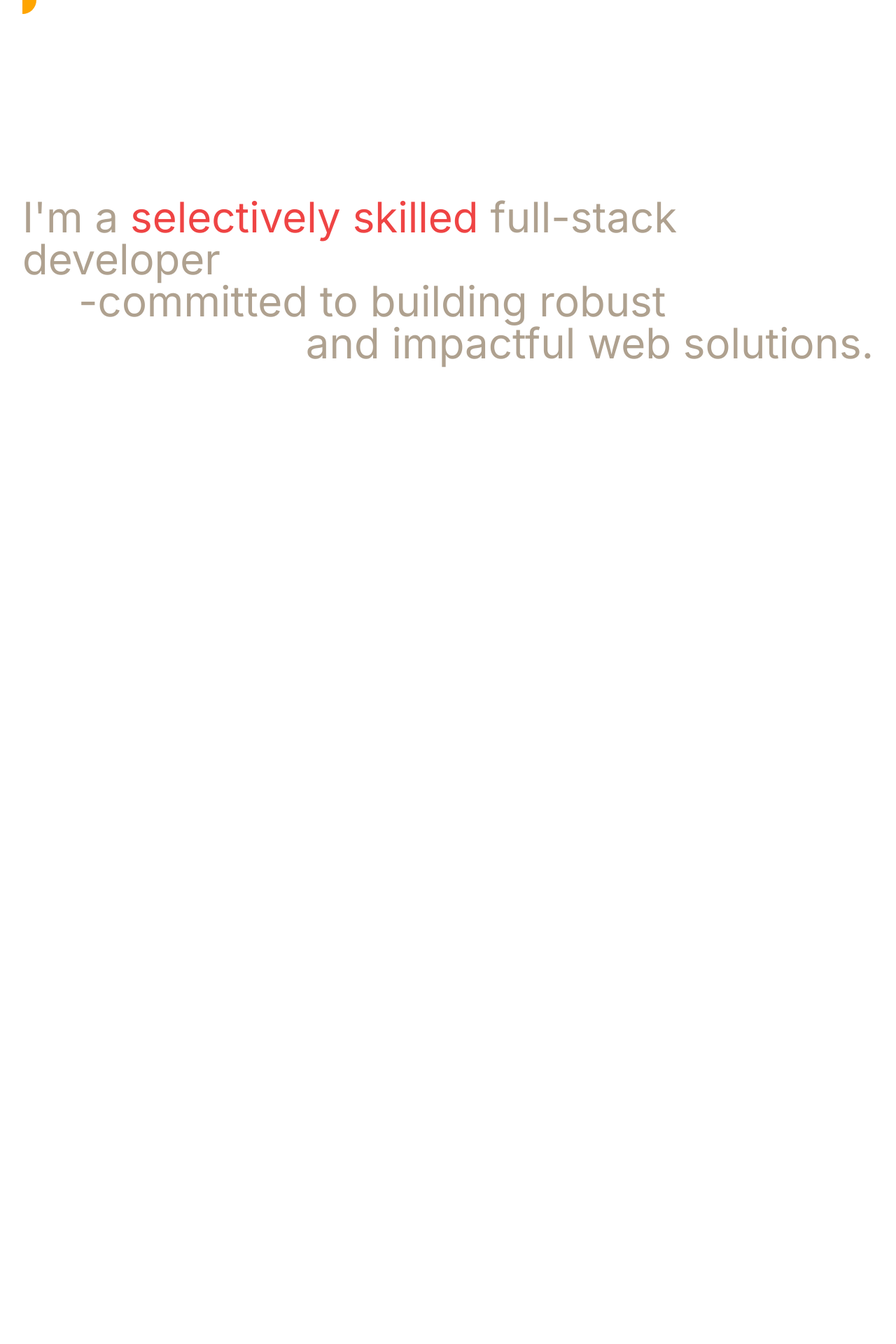
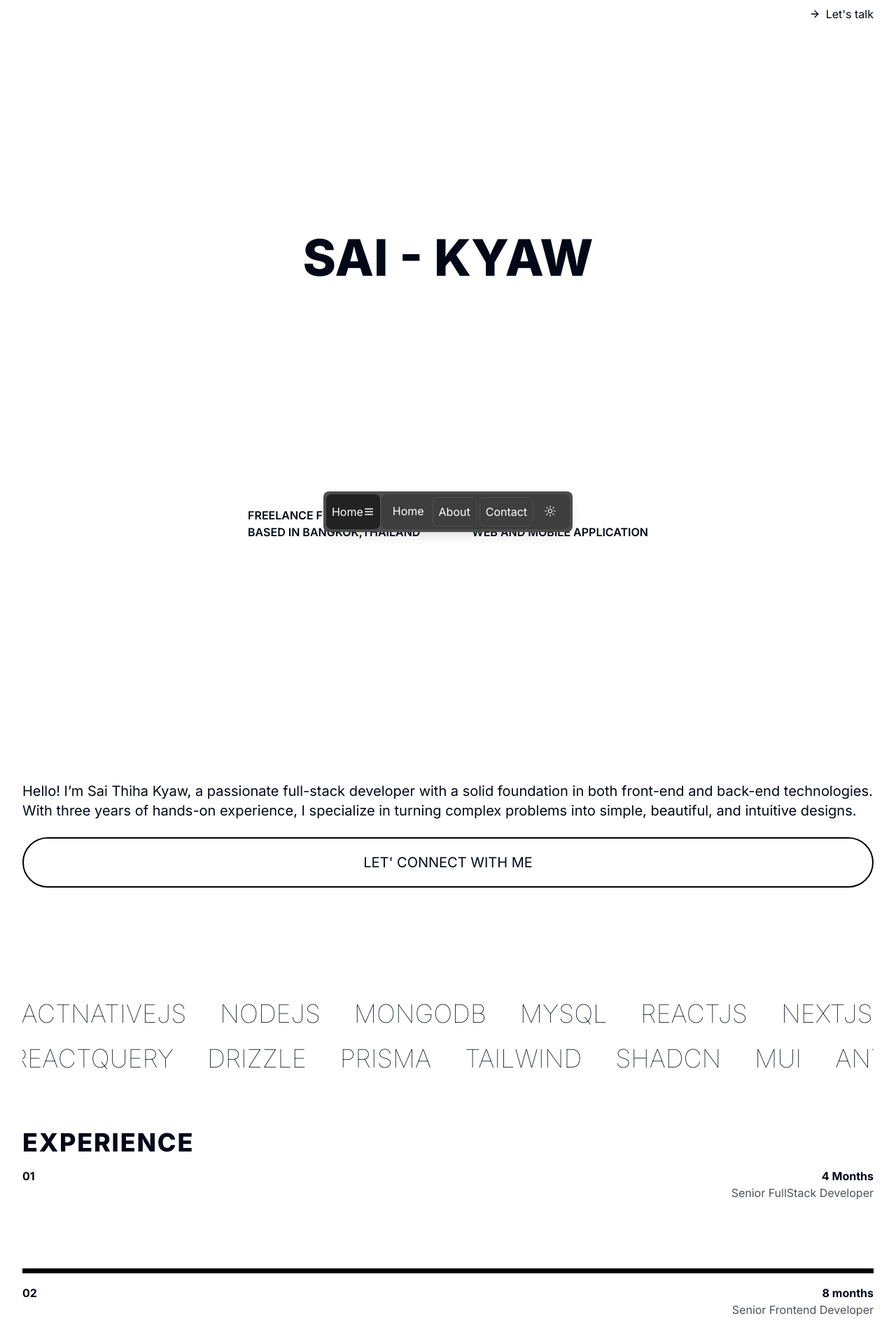
Before and after one commit to SaiThihaK/portfolio, a Next.js app: page / in a window 1280 px wide. Shown: the top 1920 px of the page at 70% size. Before the commit the page ends 800 px from the top, so only its background shows below. Built offline with nearby package versions, Linux system fonts and the light colour scheme.

Commit message:
about animation

```diff
--- a/package.json
+++ b/package.json
@@ -2,7 +2,7 @@
   "name": "my-app",
   "version": "0.1.0",
   "private": true,
-  "license":"CDDL-1.0",
+  "license": "CDDL-1.0",
   "scripts": {
     "dev": "next dev",
     "build": "next build",
@@ -10,6 +10,7 @@
     "lint": "next lint"
   },
   "dependencies": {
+    "@gsap/react": "^2.1.1",
     "@radix-ui/react-dropdown-menu": "^2.0.6",
     "@radix-ui/react-icons": "^1.3.0",
     "@radix-ui/react-slot": "^1.0.2",
--- a/src/app/page.tsx
+++ b/src/app/page.tsx
@@ -1,3 +1,5 @@
+import AboutPageComponent from "@/page-containers/about";
+import ContactPage from "@/page-containers/contact";
 import HomePageComponent from "@/page-containers/home";
 import { NextPage } from "next";
 import React from "react";
@@ -6,6 +8,8 @@ const page: NextPage = () => {
   return (
     <>
       <HomePageComponent />
+      <AboutPageComponent />
+      <ContactPage />
     </>
   );
 };
--- a/src/components/global/navbar.tsx
+++ b/src/components/global/navbar.tsx
@@ -29,6 +29,7 @@ const NavbarLinks: {
 
 const Navbar = (props: Props) => {
   const pathname = usePathname();
+
   const getPathName = useCallback(() => {
     const navigateRoute = NavbarLinks.find((nav) => nav.path === pathname);
     if (navigateRoute) return navigateRoute.title;
@@ -61,8 +62,11 @@ const Navbar = (props: Props) => {
   }, [lastScrollY]);
 
   return (
-    <div className={`${isVisible ? "block" : "hidden"}`}>
-      <div className="w-full flex items-center">
+    <div
+      className={cn("hidden", {
+        "w-full flex items-center justify-center": isVisible,
+      })}
+    >
       <div className="flex  rounded-lg p-1 bg-[#4d4d4d] shadow-lg md:gap-x-[2px]">
         <div className="p-2  flex items-center bg-[#222222] rounded-lg text-white">
           {getPathName()}
@@ -90,7 +94,6 @@ const Navbar = (props: Props) => {
         </div>
       </div>
     </div>
-    </div>
   );
 };
 
--- a/src/page-containers/about/index.tsx
+++ b/src/page-containers/about/index.tsx
@@ -1,4 +1,10 @@
+"use client";
+
+import { useGSAP } from "@gsap/react";
+import gsap, { Expo, Power0 } from "gsap";
+import ScrollTrigger from "gsap/ScrollTrigger";
 import Link from "next/link";
+import { useCallback, useEffect, useMemo, useRef } from "react";
 import Marquee from "react-fast-marquee";
 const company: { company: string; duration: string; position: string }[] = [
   {
@@ -40,13 +46,68 @@ const skill2: string[] = [
   "prisma",
 ];
 const AboutPageComponent = () => {
+  gsap.registerPlugin(ScrollTrigger);
+  const containerRef = useRef<HTMLDivElement>(null);
+  const aboutTitleRef = useRef<HTMLDivElement>(null);
+  const experienceRef = useRef<HTMLDivElement>(null);
+  const titleText = "Building the Interface of the Future";
+  const returnTitleText = useCallback(() => {
+    return titleText.split("").map((char, index) => (
+      <span
+        id="char"
+        key={index}
+        className="inline-block"
+        style={{ whiteSpace: "pre" }}
+      >
+        {char}
+      </span>
+    ));
+  }, [titleText]);
+
+  useGSAP(
+    () => {
+      const aboutTitletl = gsap.timeline({ pause: true });
+      aboutTitletl.from("#char", {
+        y: 20,
+        opacity: 0,
+        stagger: 0.05,
+        scrollTrigger: {
+          trigger: "#char",
+          scrub: 1,
+          start: "top bottom",
+        },
+      });
+    },
+    { scope: containerRef }
+  );
+
+  useGSAP(
+    () => {
+      const experienceTl = gsap.timeline({ paused: true });
+      if (experienceRef.current) {
+        experienceTl.from(".company-text", {
+          x: -50,
+          stagger: 0.5,
+          opacity: 0,
+          duration: 1,
+          scrollTrigger: {
+            trigger: ".company-text",
+            scrub: 1,
+            start: "top bottom",
+          },
+        });
+      }
+    },
+    { scope: experienceRef }
+  );
+
   return (
-    <main className="w-full flex flex-col py-5">
+    <main className="w-full flex flex-col py-5" ref={containerRef}>
       <div className="w-full flex justify-center py-20   flex-col gap-y-6">
-        <div className=" text-4xl md:text-8xl leading-20">
-          Building the Interface of the Future
+        <div className=" text-4xl md:text-8xl leading-20" ref={aboutTitleRef}>
+          {returnTitleText()}
         </div>
-        <div className="font-normal text-xs md:text-md w-full">
+        <div className="font-normal text-xs md:text-xl w-full">
           Hello! I’m Sai Thiha Kyaw, a passionate full-stack developer with a
           solid foundation in both front-end and back-end technologies. With
           three years of hands-on experience, I specialize in turning complex
@@ -80,7 +141,7 @@ const AboutPageComponent = () => {
           ))}
         </Marquee>
       </div>
-      <div className="w-full ">
+      <div className="w-full" ref={experienceRef}>
         <h2 className="text-start text-2xl md:text-4xl tracking-wider font-extrabold uppercase">
           Experience
         </h2>
@@ -93,8 +154,11 @@ const AboutPageComponent = () => {
               <div className="font-bold">
                 {(index + 1).toString().padStart(2, "0")}
               </div>
-              <div className="text-6xl md:text-8xl text-start md:center py-4 hover:translate-x-6 transition duration-500">
-                {exp.company}
+              <div
+                className="text-6xl md:text-8xl text-start md:center py-4 hover:translate-x-6 transition duration-500 "
+                id={`comapny-text${index}`}
+              >
+                <p className="company-text">{exp.company}</p>
               </div>
               <div className="flex flex-col">
                 <div className="font-bold  text-start md:text-end">
--- a/src/page-containers/home/index.tsx
+++ b/src/page-containers/home/index.tsx
@@ -1,47 +1,28 @@
 "use client";
 // Home.tsx
-import React, { useState } from "react";
-import { motion } from "framer-motion";
-import useMousePosition from "@/lib/useMousePosition"; // Ensure this path is correct
+import { ArrowRight } from "lucide-react";
+import React from "react";
 
 const HomePageComponent: React.FC = () => {
-  const [isHovered, setIsHovered] = useState<boolean>(false);
-  const { x, y } = useMousePosition();
-  const size = isHovered ? 400 : 40;
-
   return (
-    <main className="h-screen w-full relative">
-      <motion.div
-        className="absolute w-full h-full flex items-center justify-center text-black"
-        style={{
-          WebkitMaskImage: "url('/mask.svg')", // Updated path for mask image
-          WebkitMaskPosition: `${x - size / 2}px ${y - size / 2}px`,
-          WebkitMaskSize: `${size}px`,
-          WebkitMaskRepeat: "no-repeat",
-          backgroundColor: "orange", // Semi-transparent red background
-        }}
-        transition={{ type: "tween", ease: "backOut", duration: 0.5 }}
-      >
-        <p
-          onMouseEnter={() => setIsHovered(true)}
-          onMouseLeave={() => setIsHovered(false)}
-          className="w-full  text-2xl md:text-6xl leading-[66px] cursor-default"
-        >
-          A full-stack developer - wielding a tech stack that even A.I
-          can&apos;t outcode (yet) - crafting seamless applications only when
-          the compensation is as robust as their code.
-        </p>
-      </motion.div>
-      <div className="w-full h-full flex items-center justify-center text-2xl md:text-6xl leading-[66px] text-[#afa18f] cursor-default">
-        <div className="w-full flex-col">
-          <div className="w-full text-start">
-            I&apos;m a <span className="text-red-500">selectively skilled</span>{" "}
-            full-stack developer
-          </div>
-          <div className="text-start ps-20 w-full">
-            -committed to building robust
-          </div>
-          <div className="text-end">and impactful web solutions.</div>
+    <main className="h-screen w-full flex flex-col justify-between">
+      <div className="w-full flex justify-between top-0 items-center py-2">
+        <div className="flex justify-end w-full gap-x-2 hover:gap-x-4 transition-all duration-200 ease-linear items-center">
+          <ArrowRight className="w-4 h-4" />
+          <span>Let's talk</span>
+        </div>
+      </div>
+      <div className="w-full flex justify-center items-center">
+        <h2 className="text-7xl font-extrabold">SAI - KYAW</h2>
+      </div>
+      <div className="flex justify-center gap-x-8">
+        <div className="flex flex-col uppercase font-semibold py-7">
+          <span>Freelance FullStack Developer</span>
+          <span>based in BangKok,Thailand</span>
+        </div>
+        <div className="flex flex-col uppercase font-semibold py-7">
+          <span>specialized in </span>
+          <span>Web and Mobile application</span>
         </div>
       </div>
     </main>
--- a/tsconfig.json
+++ b/tsconfig.json
@@ -6,8 +6,8 @@
     "strict": true,
     "noEmit": true,
     "esModuleInterop": true,
-    "module": "esnext",
-    "moduleResolution": "Node",
+    "module": "ES2020",
+    "moduleResolution": "Node16",
     "resolveJsonModule": true,
     "isolatedModules": true,
     "jsx": "preserve",
```
Also changed, not shown: 1 other file (tests, documents, lock files or other folders). Lines whose indentation alone changed are shown as unchanged.
